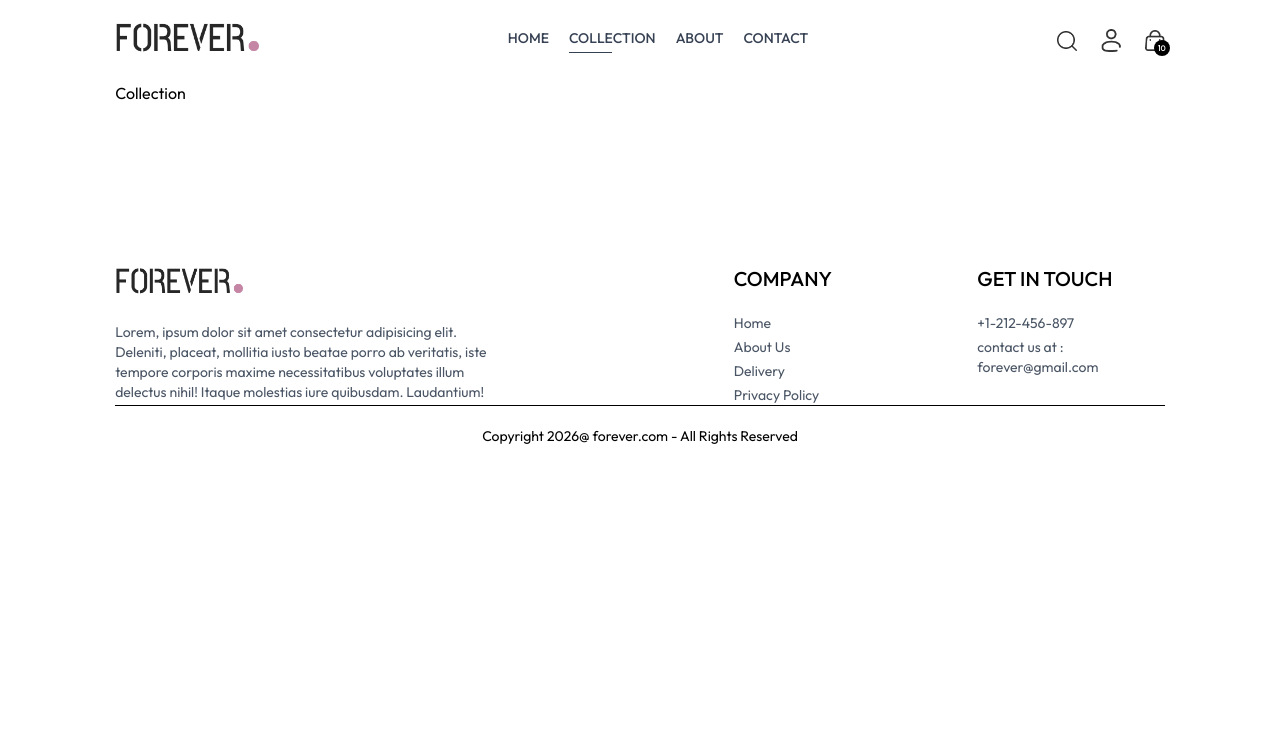
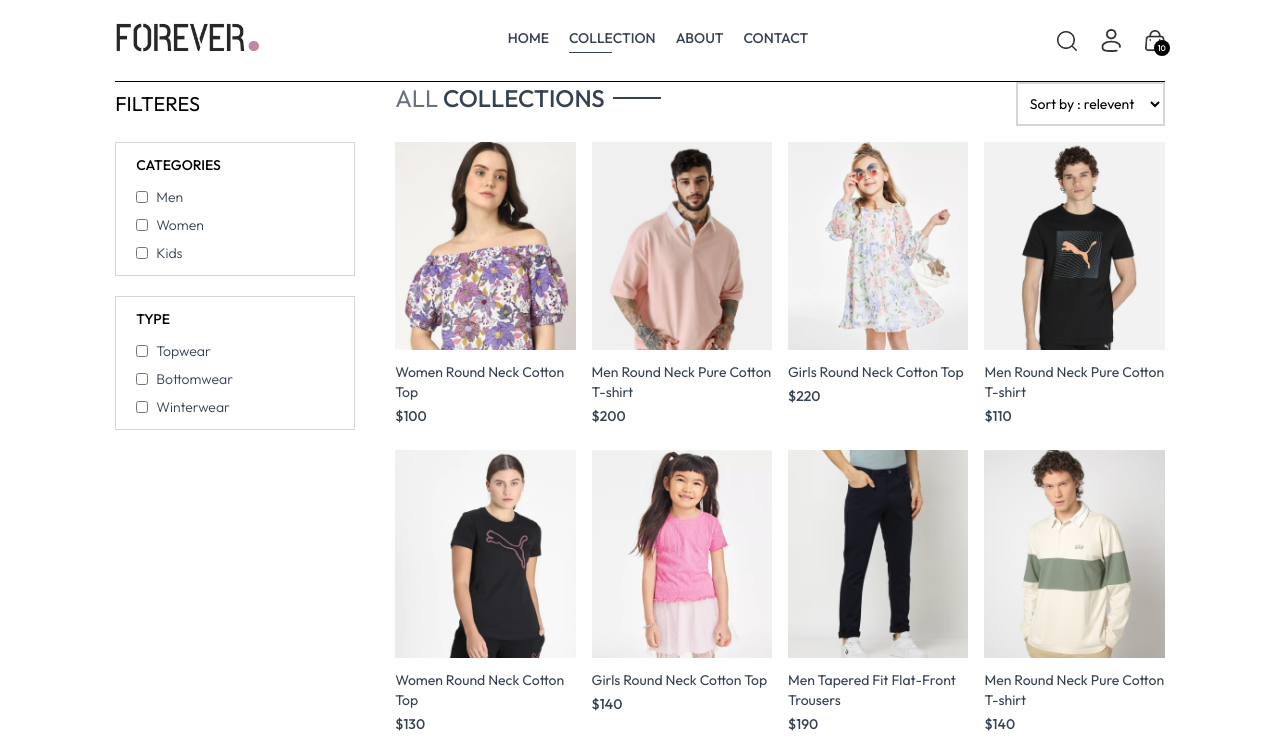
Before and after one commit to yash-bissa/E-commerce-Application, a React (Vite) app: page /collection in a window 1280 px wide. Shown: the top 756 px of the page. Built offline with nearby package versions, Linux system fonts and the light colour scheme.

Commit message:
made the collections page with category filter and logic

```diff
--- a/src/App.jsx
+++ b/src/App.jsx
@@ -11,11 +11,13 @@
 import Orders from './pages/Orders';
 import Navbar from './components/Navbar'
 import Footer from './components/Footer'
+import SearchBar from './components/SearchBar'
 
 const App = () => {
   return (
     <div className='px-4 sm:px-[5vw] md:px-[7vw] lg:px-[9vw] '>
       <Navbar/>
+      <SearchBar/>
       <Routes>
         <Route path='/' element={<Home/>} />
         <Route path='/collection' element={<Collection/>}/>
--- /dev/null
+++ b/src/components/SearchBar.jsx
@@ -0,0 +1,22 @@
+import React, { useContext } from 'react'
+import { ShopContext } from '../context/ShopContext'
+import { assets } from '../assets/assets';
+
+const SearchBar = () => {
+
+    const {search, setSearch , showSearch, setShowSearch} = useContext(ShopContext);
+
+  return showSearch ? (
+    <div className='border-t border-b bg-gray-50 text-center'>
+
+        <div className='inline-flex items-center justify-center border border-gray-400 px-5 py-2 my-5 mx-3 rounded-full w-3/4 sm:w-1/2'>
+            <input type="text" placeholder='Search' value={search} onChange={(e)=>setSearch(e.target.value)} className='flex-1 outline-none bg-inherit text-sm'/>
+            <img src={assets.search_icon} className='w-4' alt="" />
+        </div>
+        <img onClick={()=>setShowSearch(false)} src={assets.cross_icon} className='inline w-3 cursor-pointer' alt="" />
+
+    </div>
+  ) : null
+}
+
+export default SearchBar
--- a/src/context/ShopContext.jsx
+++ b/src/context/ShopContext.jsx
@@ -1,5 +1,6 @@
-import { createContext } from "react";
+import { createContext, useState } from "react";
 import { products } from "../assets/assets";
+import { useSearchParams } from "react-router-dom";
 
 export const ShopContext = createContext();
 
@@ -7,10 +8,13 @@
 
     const currency = '$';
     const delivery_fee = 10;
+    const [search,setSearch] = useState('');
+    const [showSearch, setShowSearch] = useState(false);
 
 
     const value = {
-        products ,currency , delivery_fee
+        products ,currency , delivery_fee,
+        search, setSearch , showSearch, setShowSearch
     }
 
     return(
--- a/src/pages/Collection.jsx
+++ b/src/pages/Collection.jsx
@@ -1,8 +1,156 @@
-import React from 'react'
+import React, { useContext, useEffect, useState } from 'react'
+import {ShopContext} from '../context/ShopContext';
+import { assets } from '../assets/assets';
+import Title from '../components/Title';
+import ProductItem from '../components/ProductItem';
 
 const Collection = () => {
+
+  const {products} = useContext(ShopContext);
+  const [showFilter,setShowFilter] = useState(false);
+  const [filterProducts, setFilterProducts] = useState([]);
+  const [category, setCategory] = useState([]);
+  const [subCategory, setSubCategory] = useState([]);
+  const [sortType, setSortType] = useState('relevent');
+
+  const toggleCategory = (e) => {
+
+    if(category.includes(e.target.value)){
+      setCategory(prev=> prev.filter(item => item !== e.target.value))
+    }
+    else{
+      setCategory(prev => [...prev,e.target.value])
+    }
+
+  }
+
+  const toggleSubCategory = (e) => {
+
+    if(subCategory.includes(e.target.value)){
+      setSubCategory(prev=> prev.filter(item => item !== e.target.value))
+    }
+    else{
+      setSubCategory(prev => [...prev,e.target.value])
+    }
+
+  }
+
+  const applyFilter = () => {
+
+    let productsCopy = products.slice();
+
+    if(category.length > 0) {
+      productsCopy = productsCopy.filter(item => category.includes(item.category));
+    }
+
+    if(subCategory.length > 0) {
+      productsCopy = productsCopy.filter(item => subCategory.includes(item.subCategory));
+    }
+
+    setFilterProducts(productsCopy);
+
+  }
+
+  // useEffect(()=>{
+  //   setFilterProducts(products)
+  // },[])                   -------------------- Now this has no use as we have added this logic in the aboove if statement
+
+  const sortProduct = () => {
+
+    let fpCopy = filterProducts.slice();
+
+    switch(sortType){
+      case 'low-high':
+        setFilterProducts(fpCopy.sort((a,b)=>(a.price - b.price)));
+        break;
+
+        case 'high-low' :
+          setFilterProducts(fpCopy.sort((a,b)=>(b.price - a.price)));
+        break;
+
+        default:
+          applyFilter();
+          break;
+    }
+
+  }
+
+  useEffect(()=>{
+    applyFilter();
+  },[category,subCategory])
+
+  useEffect(()=>{
+    sortProduct()
+  },[sortType])
+
+
   return (
-    <div>Collection</div>
+    <div className='flex flex-col sm:flex-row gap-1 sm:gap-10 border-t'>
+
+      {/* Filter options */}
+      <div className='min-w-60'>
+        <p onClick={()=>setShowFilter(!showFilter)} className='my-2 text-xl flex items-center cursor-pointer gap-5'>FILTERES
+          <img className={`h-3 sm:hidden ${showFilter ? 'rotate-90' : ''}`} src={assets.dropdown_icon} alt="" />
+        </p>
+        {/* Category Filter */}
+        <div className={`border border-gray-300 pl-5 py-3 mt-6 ${showFilter ? '' : 'hidden'} sm:block `}>
+          <p className='mb-3 text-sm font-medium'>CATEGORIES</p>
+          <div className='flex flex-col gap-2 text-sm font-light text-gray-700'>
+            <p className='flex gap-2'>
+              <input type="checkbox" className='w-3' value={'Men'} onChange={toggleCategory} /> Men
+            </p>
+            <p className='flex gap-2'>
+              <input type="checkbox" className='w-3' value={'Women'} onChange={toggleCategory} /> Women
+            </p>
+            <p className='flex gap-2'>
+              <input type="checkbox" className='w-3' value={'Kids'} onChange={toggleCategory} /> Kids
+            </p>
+          </div>
+        </div>
+
+        {/* Sub-Category Filter */}
+        <div className={`border border-gray-300 pl-5 py-3 my-5 ${showFilter ? '' : 'hidden'} sm:block `}>
+          <p className='mb-3 text-sm font-medium'>TYPE</p>
+          <div className='flex flex-col gap-2 text-sm font-light text-gray-700'>
+            <p className='flex gap-2'>
+              <input type="checkbox" className='w-3' value={'Topwear'} onChange={toggleSubCategory} /> Topwear
+            </p>
+            <p className='flex gap-2'>
+              <input type="checkbox" className='w-3' value={'Bottomwear'} onChange={toggleSubCategory} /> Bottomwear
+            </p>
+            <p className='flex gap-2'>
+              <input type="checkbox" className='w-3' value={'Winterwear'} onChange={toggleSubCategory} /> Winterwear
+            </p>
+          </div>
+        </div>
+      </div>
+
+      {/* Right side */}
+      <div className='flex-1 '>
+        <div className='flex justify-between text-base sm:text-2xl mb-4'>
+          <Title text1={'ALL'} text2={'COLLECTIONS'} />
+
+          {/* Product Sort */}
+          <select onChange={(e)=>setSortType(e.target.value)} className='border-2 border-gray-300 text-sm px-2'>
+            <option value="relevent">Sort by : relevent</option>
+            <option value="low-high">Sort by : low-high</option>
+            <option value="high-low">Sort by : high-low</option>
+          </select>
+
+        </div>
+
+        {/* Map Products */}
+        <div className='grid grid-cols-2 md:grid-cols-3 lg:grid-cols-4 gap-4 gap-y-6'>
+          {
+            filterProducts.map((item,index)=>(
+              <ProductItem key={index} name={item.name} id={item._id} price={item.price} image={item.image}/>
+            ))
+          }
+        </div>
+
+      </div>
+
+    </div>
   )
 }
 
```
